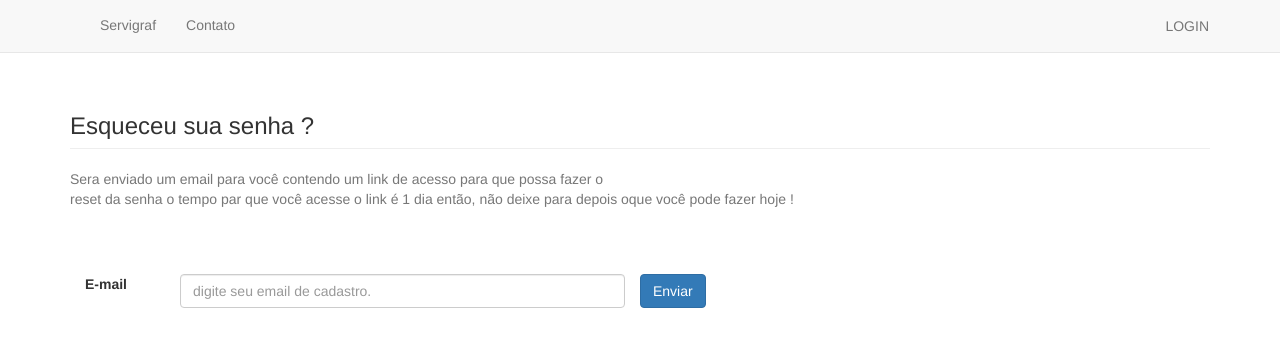
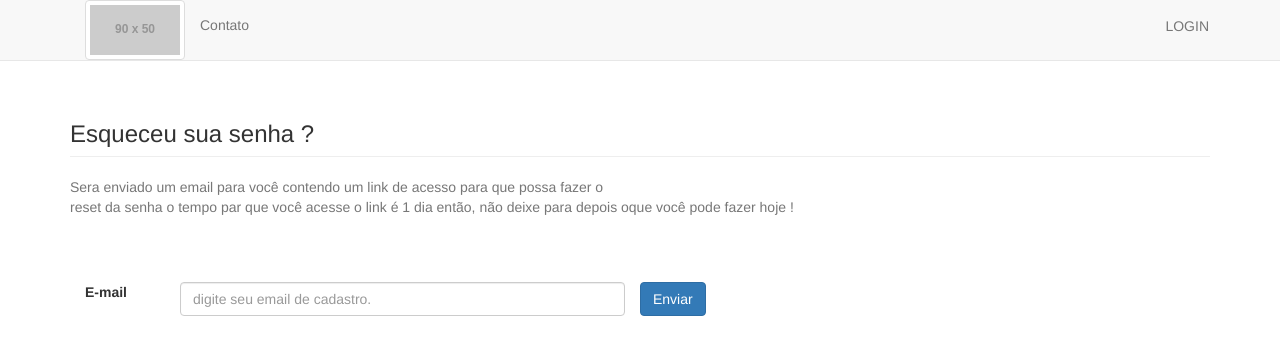
Before and after one commit to olivx/servigraf, a Django app: page /account/reset/passwod_reset/ in a window 1280 px wide. Shown: the top 355 px of the page. Run offline with Django 3.2, Linux system fonts and the light colour scheme; grey boxes labelled with a size stand in for pictures from a placeholder-image service; parts of the project's set-up code (start-up, migrations or seed data) failed here and were passed over; some libraries are stand-ins or nearby versions.

Commit message:
ajuste logo no menu

```diff
--- a/core/templates/menu.html
+++ b/core/templates/menu.html
@@ -13,14 +13,12 @@
         </div>
 
         <div id="navbar" class="navbar-collapse collapse">
-
+          <div class=" pull-left">
+            <a href="{% url 'home' %}" class="brand">
+              <img src="http://placehold.it/90x50" class="img-thumbnail" alt="" >
+            </a>
+          </div>
             <ul class="nav navbar-nav">
-
-                <li class="{% if  request.resolver_match.url_name == 'home'  %} active {% endif %}">
-                    <a href="{% url 'home' %}">Servigraf</a>
-                </li>
-
-
                 {% if user.is_authenticated %}
 
                 <li class="dropdown">
```
